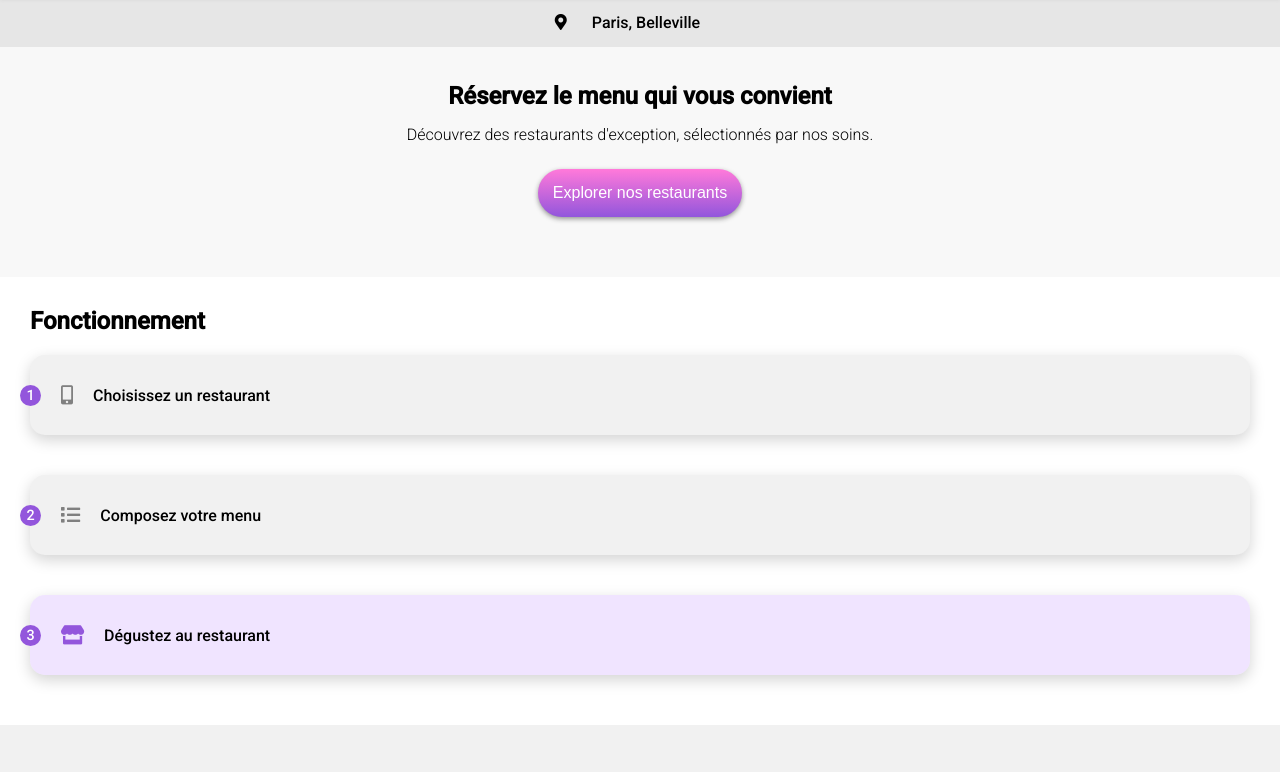
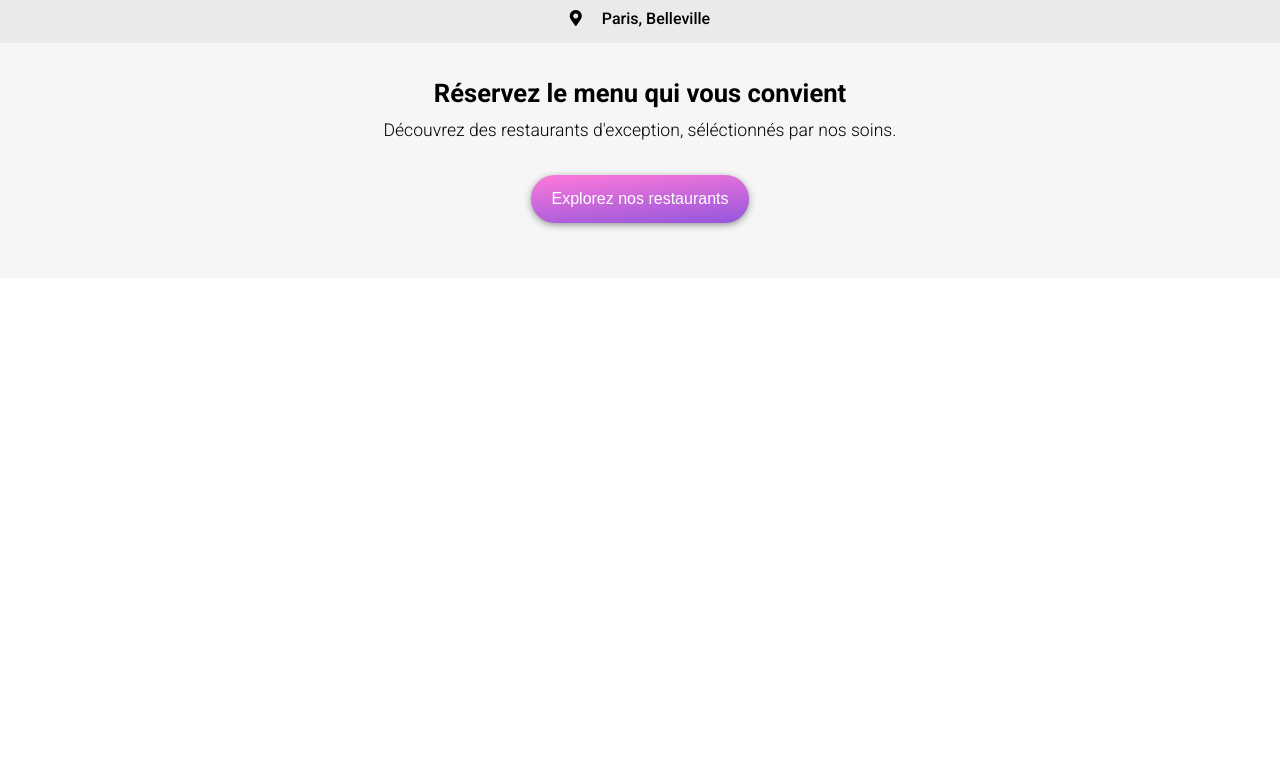
Before and after one commit to AudreyAdelaide/AudreyAdelaide_3_20112021, a website: page index.html in a window 1280 px wide. Shown: the part 70-842 px from the top of the page. After the commit the page ends 800 px from the top, so only its background shows below. Drawn offline with Linux system fonts and the light colour scheme; a web font is replaced by a local one.

Commit message:
Restructuration et changement de class de header et explorer
call to action devient explorer

```diff
--- a/index.html
+++ b/index.html
@@ -23,13 +23,29 @@
     <!-- HEADER -->
     <header class="header">
         <h1 class="header__logo">
-            <img src="public/img/logo/ohmyfood@2x.svg" alt="logo ohmyfood">
+            <h1 class="header__logo logo">ohmyfood</h1>
         </h1>
     </header>
 
-    <!-- RECHERCHE & CALL TO ACTION -->
+    <!-- SECTION EXPLORE OUR RESTAURANTS -->
 
-    <section class="call-to-action wrapper">
+    <section class="explorer">
+        <div class="explorer__localisation">
+            <p><i class="fas fa-map-marker-alt"></i><span class="localisation">Paris, Belleville</span></p>
+        </div>
+
+        <div class="explorer__quote">
+            <h1>Réservez le menu qui vous convient</h1>
+            <p>Découvrez des restaurants d'exception, séléctionnés par nos soins.</p>
+        </div>
+
+        <button class="explorer__btn btn">
+            Explorez nos restaurants
+        </button>
+    </section>
+
+
+    <!-- <section class="call-to-action wrapper">
         <div class="call-to-action__position">
             <div class="call-to-action__position__container">
                 <i class="fas fa-map-marker-alt"></i>
@@ -45,10 +61,10 @@
                 Explorer nos restaurants
             </button>
         </div>
-    </section>
+    </section> -->
 
     <!-- COMMANDS STEPS -->
-    <section class="command-steps wrapper">
+    <!-- <section class="command-steps wrapper">
         <h1 class="command-steps__title">Fonctionnement</h1>
 
         <ul class="command-steps__items">
@@ -65,12 +81,12 @@
                 <p class="text">Dégustez au restaurant</p>
             </li>
         </ul>
-    </section>
+    </section> -->
 
-    <div class="home-container">
+    <!-- <div class="home-container"> -->
 
-        <!-- RESTAURANTS LIST -->
-        <section class="restaurants wrapper">
+    <!-- RESTAURANTS LIST -->
+    <!-- <section class="restaurants wrapper">
             <h1 class="restaurants__title">Restaurants</h1>
 
             <div class="restaurants__cards">
@@ -134,18 +150,18 @@
                 </div>
             </div>
         </section>
-    </div>
+    </div> -->
 
     <!-- FOOTER -->
-    <footer class="footer-container wrapper">
-        <h1 class="footer-container__title">ohmyfood</h1>
+    <!-- <footer class="footer-container wrapper">
+        <h1 class="footer-container__title logo footer-logo">ohmyfood</h1>
         <ul class="footer-container__links">
             <li><a href="#"><i class="fas fa-utensils"></i> Proposer un restaurant</a></li>
             <li><a href="#"><i class="fas fa-hands-helping"></i> Devenir partenaire</a></li>
             <li><a href="#">Mentions légales</a></li>
             <li><a href="#">Contact</a></li>
         </ul>
-    </footer>
+    </footer> -->
 </body>
 
 </html>
--- a/sass/base/_base.scss
+++ b/sass/base/_base.scss
@@ -1,4 +1,4 @@
-@import url("https://fonts.googleapis.com/css2?family=Roboto:wght@300;500&family=Shrikhand&display=swap");
+@import url("https://fonts.googleapis.com/css2?family=Roboto:wght@300;400;500;700;900&family=Shrikhand&display=swap");
 
 * {
   box-sizing: border-box;
@@ -7,7 +7,6 @@
 }
 
 body {
-  font-family: Roboto, sans-serif;
   overflow: hidden;
   animation: afterLoad 0s ease-in-out 3s forwards;
 }
@@ -28,8 +27,8 @@ a {
   background: rgb(241, 241, 241);
 }
 
-section {
-  padding: 30px;
-  max-width: 1280px;
-  margin: 0 auto;
-}
+// section {
+//   padding: 30px;
+//   max-width: 1280px;
+//   margin: 0 auto;
+// }
--- /dev/null
+++ b/sass/base/_typography.scss
@@ -0,0 +1,28 @@
+body {
+  font-family: "Roboto", sans-serif;
+}
+
+.logo {
+  font-family: "Shrikhand", cursive;
+  font-size: 1.8em;
+}
+
+.explorer {
+  &__localisation {
+    font-weight: 500;
+  }
+  &__quote {
+    & h1 {
+      font-size: 1.6em;
+    }
+    & p {
+      font-size: 1.1em;
+      font-weight: 100;
+    }
+  }
+}
+
+.footer-logo {
+  font-weight: 100;
+  font-size: 1.5em;
+}
--- a/sass/components/_buttons.scss
+++ b/sass/components/_buttons.scss
@@ -1,12 +1,29 @@
-.call-to-action {
-  &__btn {
-    border-radius: 50px;
-    padding: 15px;
-    font-size: 1em;
-    color: #fff;
-    border: none;
-    margin: 25px 0;
-    box-shadow: 0 2px 5px rgb(148, 148, 148);
-    @include linearGradient;
+// .call-to-action {
+//   &__btn {
+//     border-radius: 50px;
+//     padding: 15px;
+//     font-size: 1em;
+//     color: #fff;
+//     border: none;
+//     margin: 25px 0;
+//     box-shadow: 0 2px 5px rgb(148, 148, 148);
+//     @include linearGradient;
+//   }
+// }
+
+.btn {
+  border-radius: 50px;
+  padding: 15px 21px;
+  font-size: 1em;
+  font-weight: 500;
+  color: #fff;
+  border: none;
+  @include shadowBox;
+  @include linearGradient;
+
+  transition: 0.1s;
+  &:hover {
+    @include linearGradientLightness;
+    box-shadow: 0 2px 10px rgb(112, 112, 112);
   }
 }
--- /dev/null
+++ b/sass/layout/_explorer.scss
@@ -0,0 +1,19 @@
+.explorer {
+  background: $light-grey-color;
+  text-align: center;
+  padding-bottom: 55px;
+  &__localisation {
+    height: 50px;
+    background: $medium-grey-color;
+    @include flexCenter;
+    & .fas {
+      margin-right: 20px;
+    }
+  }
+  &__quote {
+    padding: 35px;
+    & h1 {
+      margin-bottom: 12px;
+    }
+  }
+}
--- a/sass/layout/_footer.scss
+++ b/sass/layout/_footer.scss
@@ -3,9 +3,6 @@
   color: #fff;
   padding: 30px;
   &__title {
-    font-family: Shrikhand, sans-serif;
-    font-weight: 100;
-    font-size: 1.2em;
     margin-bottom: 20px;
   }
   & li {
--- a/sass/layout/_header.scss
+++ b/sass/layout/_header.scss
@@ -3,8 +3,8 @@
 .header {
   position: relative;
   width: 100%;
-  height: 67px;
-  padding: 20px;
+  height: 63px;
+  // padding: 20px;
   box-shadow: 0 1px 5px rgb(192, 192, 192);
   &__logo {
     font-family: Shrikhand, sans-serif;
--- a/sass/main.scss
+++ b/sass/main.scss
@@ -2,6 +2,7 @@
 @import "./utils/mixins";
 
 @import "./base/base";
+@import "./base/typography";
 
 @import "./components/loader";
 @import "./components/animations";
@@ -9,6 +10,7 @@
 @import "./components/cards";
 
 @import "./layout/header";
+@import "./layout/explorer";
 @import "./layout/call-to-action";
 @import "./layout/home-container";
 @import "./layout/command-steps";
--- a/sass/utils/_mixins.scss
+++ b/sass/utils/_mixins.scss
@@ -1,8 +1,16 @@
 @mixin linearGradient {
   background-image: linear-gradient(
-    180deg,
-    $secondary-color 1%,
-    $primary-color 99%
+    175deg,
+    $secondary-color 0%,
+    $primary-color 100%
+  );
+}
+
+@mixin linearGradientLightness {
+  background-image: linear-gradient(
+    175deg,
+    $secondary-color-lightness 0%,
+    $primary-color-lightness 100%
   );
 }
 
@@ -27,3 +35,7 @@
   font-weight: 900;
   @include heartIconGradient;
 }
+
+@mixin shadowBox {
+  box-shadow: 0 2px 7px rgb(148, 148, 148);
+}
--- a/sass/utils/_variables.scss
+++ b/sass/utils/_variables.scss
@@ -1,3 +1,4 @@
+// ----------- [ Project colors
 $primary-color: #9356dc;
 $secondary-color: #ff79da;
 $tertiary-color: #99e2d0;
@@ -5,3 +6,10 @@ $tertiary-color: #99e2d0;
 $dark-grey-color: #353535;
 $medium-grey-color: #eaeaea;
 $light-grey-color: #f6f6f6;
+
+// -> Ligntness color
+$primary-color-lightness: lighten(#9356dc, 2%);
+$secondary-color-lightness: lighten(#ff79da, 2%);
+
+// ----------- [ Fonts
+$letterSpacing: 1px;
```
Also changed, not shown: public/css/style.css, 1 other file.
